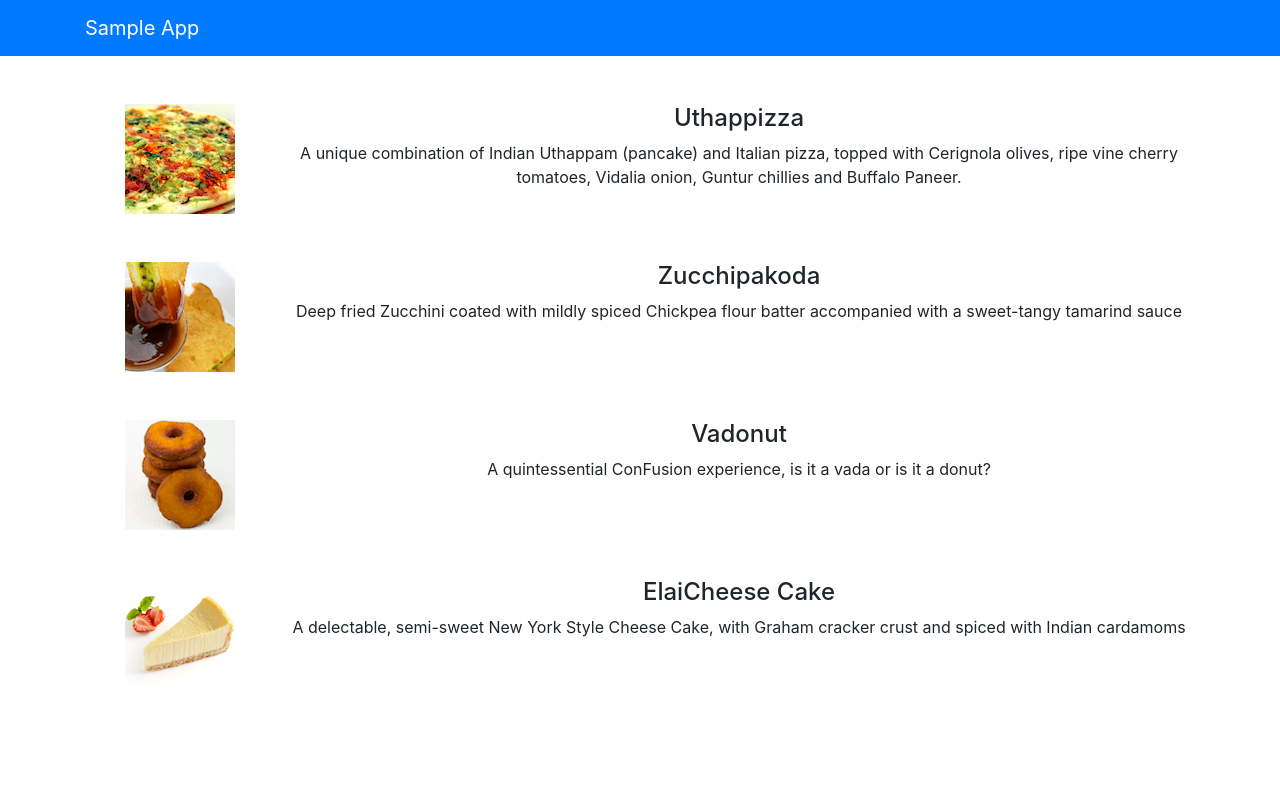
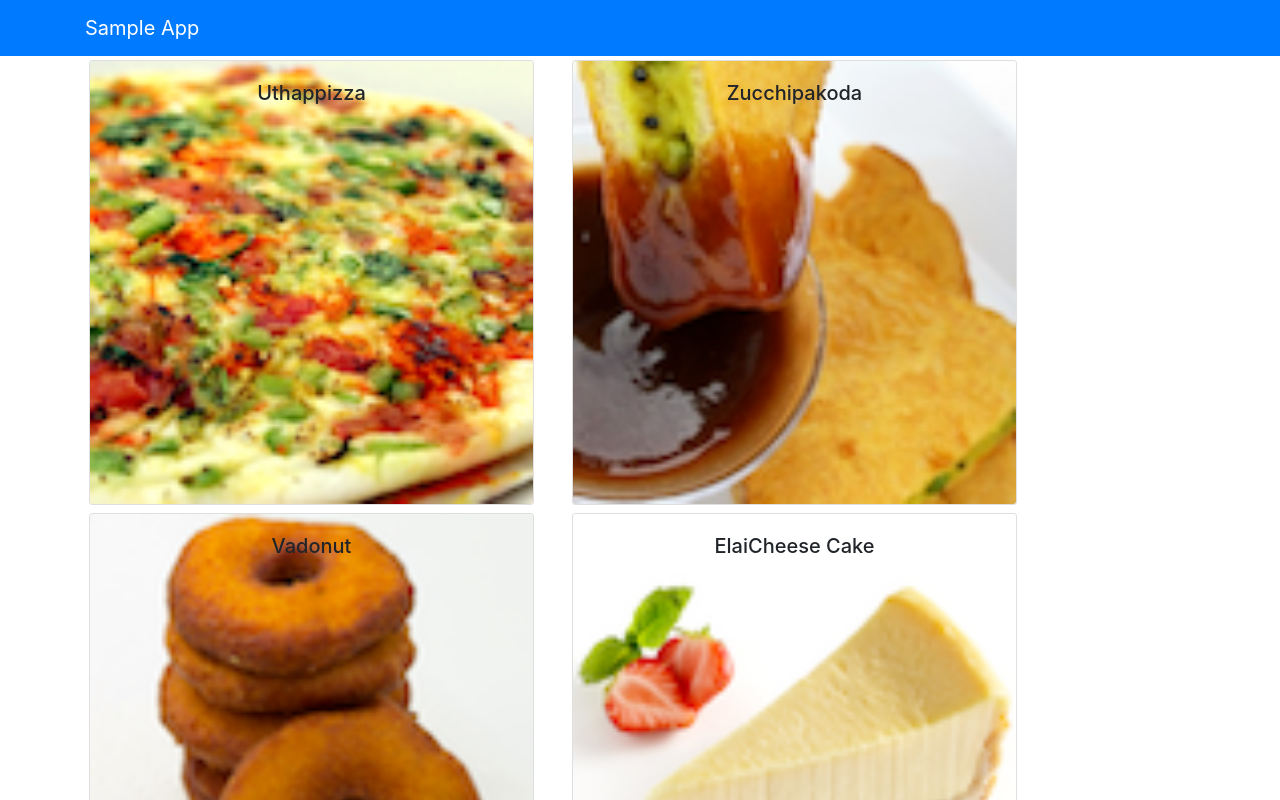
Before and after one commit to anilverma/sample, a React (Create React App) app: page / in a window 1280 px wide. Shown: the top 800 px of the page. Built offline with nearby package versions, Linux system fonts and the light colour scheme.

Commit message:
component part 2

```diff
--- a/src/App.js
+++ b/src/App.js
@@ -1,9 +1,18 @@
-import React from 'react';
+import React, { Component } from 'react';
 import {Navbar, NavbarBrand} from 'reactstrap'
 import Menu from './components/MenuComponent'
 import './App.css';
+import { DISHES } from './shared/dishes'
 
-function App() {
+class App extends Component {
+
+  constructor (props) {
+    super(props);
+     this.state = {
+       dishes: DISHES
+     };
+  }
+  render() {
     return (
       <div className="App">
         <Navbar dark color="primary">
@@ -11,9 +20,10 @@
             <NavbarBrand href="/">Sample App</NavbarBrand>
           </div>
         </Navbar>
-      <Menu/>
+        <Menu dishes={this.state.dishes}/>
       </div>
     );
+  };
 }
 
 export default App;
--- a/src/components/MenuComponent.js
+++ b/src/components/MenuComponent.js
@@ -1,72 +1,59 @@
 import React, { Component } from 'react';
-import {Media} from 'reactstrap'
+import { Media } from 'reactstrap'
+import { Card, CardImg, CardImgOverlay, CardText, CardBody, CardTitle } from 'reactstrap'
 class Menu extends Component {
     constructor(props) {
         super(props);
         this.state = {
-            dishes: [
-             {
-                id: 0,
-                name:'Uthappizza',
-                image: 'assets/images/uthappizza.png',
-                category: 'mains',
-                label:'Hot',
-                price:'4.99',
-                description:'A unique combination of Indian Uthappam (pancake) and Italian pizza, topped with Cerignola olives, ripe vine cherry tomatoes, Vidalia onion, Guntur chillies and Buffalo Paneer.'
-            },
-             {
-                id: 1,
-                name:'Zucchipakoda',
-                image: 'assets/images/zucchipakoda.png',
-                category: 'appetizer',
-                label:'',
-                price:'1.99',
-                description:'Deep fried Zucchini coated with mildly spiced Chickpea flour batter accompanied with a sweet-tangy tamarind sauce'                        },
-             {
-                id: 2,
-                name:'Vadonut',
-                image: 'assets/images/vadonut.png',
-                category: 'appetizer',
-                label:'New',
-                price:'1.99',
-                description:'A quintessential ConFusion experience, is it a vada or is it a donut?'                        },
-             {
-                id: 3,
-                name:'ElaiCheese Cake',
-                image: 'assets/images/elaicheesecake.png',
-                category: 'dessert',
-                label:'',
-                price:'2.99',
-                description:'A delectable, semi-sweet New York Style Cheese Cake, with Graham cracker crust and spiced with Indian cardamoms'
-             }
+            selectedDish: null
+        }
+    }
 
-            ]
+    onDishSelect(dish) {
+        this.setState({selectedDish: dish});
+        console.log(dish.name);
+    }
+
+    renderDish(dish) {
+        if(dish != null) {
+            return(
+                <Card>
+                    <CardImg width="100%" src={dish.image} alt={dish.name} />
+                    <CardBody>
+                        <CardTitle>{dish.name}</CardTitle>
+                        <CardText>{dish.description}</CardText>
+                    </CardBody>
+                </Card>
+            )
+        }else {
+            return (
+                <div></div>
+            )
         }
     }
 
     render() {
-        const menu = this.state.dishes.map((dish) => {
+        const menu = this.props.dishes.map((dish) => {
             return (
-                <div key={dish.id} className="col-12 mt-5">
-                    <Media tag="li">
-                        <Media left middle>
-                            <Media object src={dish.image} alt={dish.name} />
-                        </Media>
-                        <Media body className="ml-5">
-                            <Media heading>{dish.name} </Media>
-                            <p>{dish.description}</p>
-                        </Media>
-                    </Media>
+                <div key={dish.id} className="col-12 col-md-5 m-1">
+                    <Card onClick= {()=> this.onDishSelect(dish)}>
+                        <CardImg width="100%" src={dish.image} alt={dish.name} />
+                        <CardImgOverlay>
+                            <CardTitle>{dish.name}</CardTitle>
+                        </CardImgOverlay>
+                    </Card>
                 </div>
             );
             });
         return (
             <div className="container">
                 <div className="row">
-                    <Media list>
                         {menu}
-                    </Media>
                 </div>
+                <div className="row">
+                    {this.renderDish(this.state.selectedDish)}
+                </div>
+
             </div>
         );
     }
--- /dev/null
+++ b/src/shared/dishes.js
@@ -0,0 +1,186 @@
+export const DISHES =
+    [
+        {
+        id: 0,
+        name:'Uthappizza',
+        image: 'assets/images/uthappizza.png',
+        category: 'mains',
+        label:'Hot',
+        price:'4.99',
+        description:'A unique combination of Indian Uthappam (pancake) and Italian pizza, topped with Cerignola olives, ripe vine cherry tomatoes, Vidalia onion, Guntur chillies and Buffalo Paneer.',
+        comments: [
+            {
+            id: 0,
+            rating: 5,
+            comment: "Imagine all the eatables, living in conFusion!",
+            author: "John Lemon",
+            date: "2012-10-16T17:57:28.556094Z"
+            },
+            {
+            id: 1,
+            rating: 4,
+            comment: "Sends anyone to heaven, I wish I could get my mother-in-law to eat it!",
+            author: "Paul McVites",
+            date: "2014-09-05T17:57:28.556094Z"
+            },
+            {
+            id: 2,
+            rating: 3,
+            comment: "Eat it, just eat it!",
+            author: "Michael Jaikishan",
+            date: "2015-02-13T17:57:28.556094Z"
+            },
+            {
+            id: 3,
+            rating: 4,
+            comment: "Ultimate, Reaching for the stars!",
+            author: "Ringo Starry",
+            date: "2013-12-02T17:57:28.556094Z"
+            },
+            {
+            id: 4,
+            rating: 2,
+            comment: "It's your birthday, we're gonna party!",
+            author: "25 Cent",
+            date: "2011-12-02T17:57:28.556094Z"
+            }
+        ]                        },
+        {
+        id: 1,
+        name:'Zucchipakoda',
+        image: 'assets/images/zucchipakoda.png',
+        category: 'appetizer',
+        label:'',
+        price:'1.99',
+        description:'Deep fried Zucchini coated with mildly spiced Chickpea flour batter accompanied with a sweet-tangy tamarind sauce',
+        comments: [
+            {
+            id: 0,
+            rating: 5,
+            comment: "Imagine all the eatables, living in conFusion!",
+            author: "John Lemon",
+            date: "2012-10-16T17:57:28.556094Z"
+            },
+            {
+            id: 1,
+            rating: 4,
+            comment: "Sends anyone to heaven, I wish I could get my mother-in-law to eat it!",
+            author: "Paul McVites",
+            date: "2014-09-05T17:57:28.556094Z"
+            },
+            {
+            id: 2,
+            rating: 3,
+            comment: "Eat it, just eat it!",
+            author: "Michael Jaikishan",
+            date: "2015-02-13T17:57:28.556094Z"
+            },
+            {
+            id: 3,
+            rating: 4,
+            comment: "Ultimate, Reaching for the stars!",
+            author: "Ringo Starry",
+            date: "2013-12-02T17:57:28.556094Z"
+            },
+            {
+            id: 4,
+            rating: 2,
+            comment: "It's your birthday, we're gonna party!",
+            author: "25 Cent",
+            date: "2011-12-02T17:57:28.556094Z"
+            }
+        ]
+        },
+        {
+        id: 2,
+        name:'Vadonut',
+        image: 'assets/images/vadonut.png',
+        category: 'appetizer',
+        label:'New',
+        price:'1.99',
+        description:'A quintessential ConFusion experience, is it a vada or is it a donut?',
+        comments: [
+            {
+            id: 0,
+            rating: 5,
+            comment: "Imagine all the eatables, living in conFusion!",
+            author: "John Lemon",
+            date: "2012-10-16T17:57:28.556094Z"
+            },
+            {
+            id: 1,
+            rating: 4,
+            comment: "Sends anyone to heaven, I wish I could get my mother-in-law to eat it!",
+            author: "Paul McVites",
+            date: "2014-09-05T17:57:28.556094Z"
+            },
+            {
+            id: 2,
+            rating: 3,
+            comment: "Eat it, just eat it!",
+            author: "Michael Jaikishan",
+            date: "2015-02-13T17:57:28.556094Z"
+            },
+            {
+            id: 3,
+            rating: 4,
+            comment: "Ultimate, Reaching for the stars!",
+            author: "Ringo Starry",
+            date: "2013-12-02T17:57:28.556094Z"
+            },
+            {
+            id: 4,
+            rating: 2,
+            comment: "It's your birthday, we're gonna party!",
+            author: "25 Cent",
+            date: "2011-12-02T17:57:28.556094Z"
+            }
+        ]
+        },
+        {
+        id: 3,
+        name:'ElaiCheese Cake',
+        image: 'assets/images/elaicheesecake.png',
+        category: 'dessert',
+        label:'',
+        price:'2.99',
+        description:'A delectable, semi-sweet New York Style Cheese Cake, with Graham cracker crust and spiced with Indian cardamoms',
+        comments: [
+            {
+            id: 0,
+            rating: 5,
+            comment: "Imagine all the eatables, living in conFusion!",
+            author: "John Lemon",
+            date: "2012-10-16T17:57:28.556094Z"
+            },
+            {
+            id: 1,
+            rating: 4,
+            comment: "Sends anyone to heaven, I wish I could get my mother-in-law to eat it!",
+            author: "Paul McVites",
+            date: "2014-09-05T17:57:28.556094Z"
+            },
+            {
+            id: 2,
+            rating: 3,
+            comment: "Eat it, just eat it!",
+            author: "Michael Jaikishan",
+            date: "2015-02-13T17:57:28.556094Z"
+            },
+            {
+            id: 3,
+            rating: 4,
+            comment: "Ultimate, Reaching for the stars!",
+            author: "Ringo Starry",
+            date: "2013-12-02T17:57:28.556094Z"
+            },
+            {
+            id: 4,
+            rating: 2,
+            comment: "It's your birthday, we're gonna party!",
+            author: "25 Cent",
+            date: "2011-12-02T17:57:28.556094Z"
+            }
+        ]
+        }
+    ];
```
Lines whose indentation alone changed are shown as unchanged.
